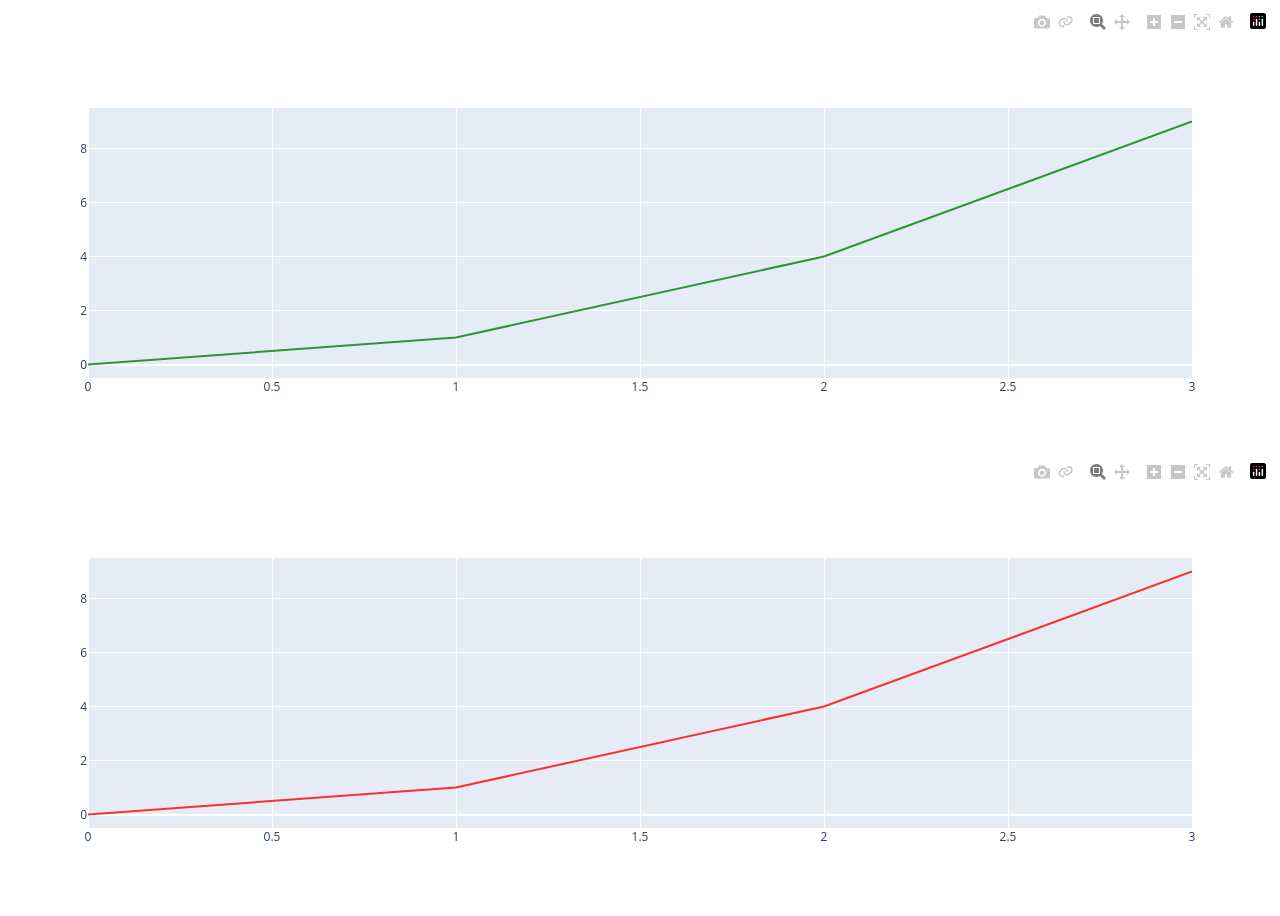
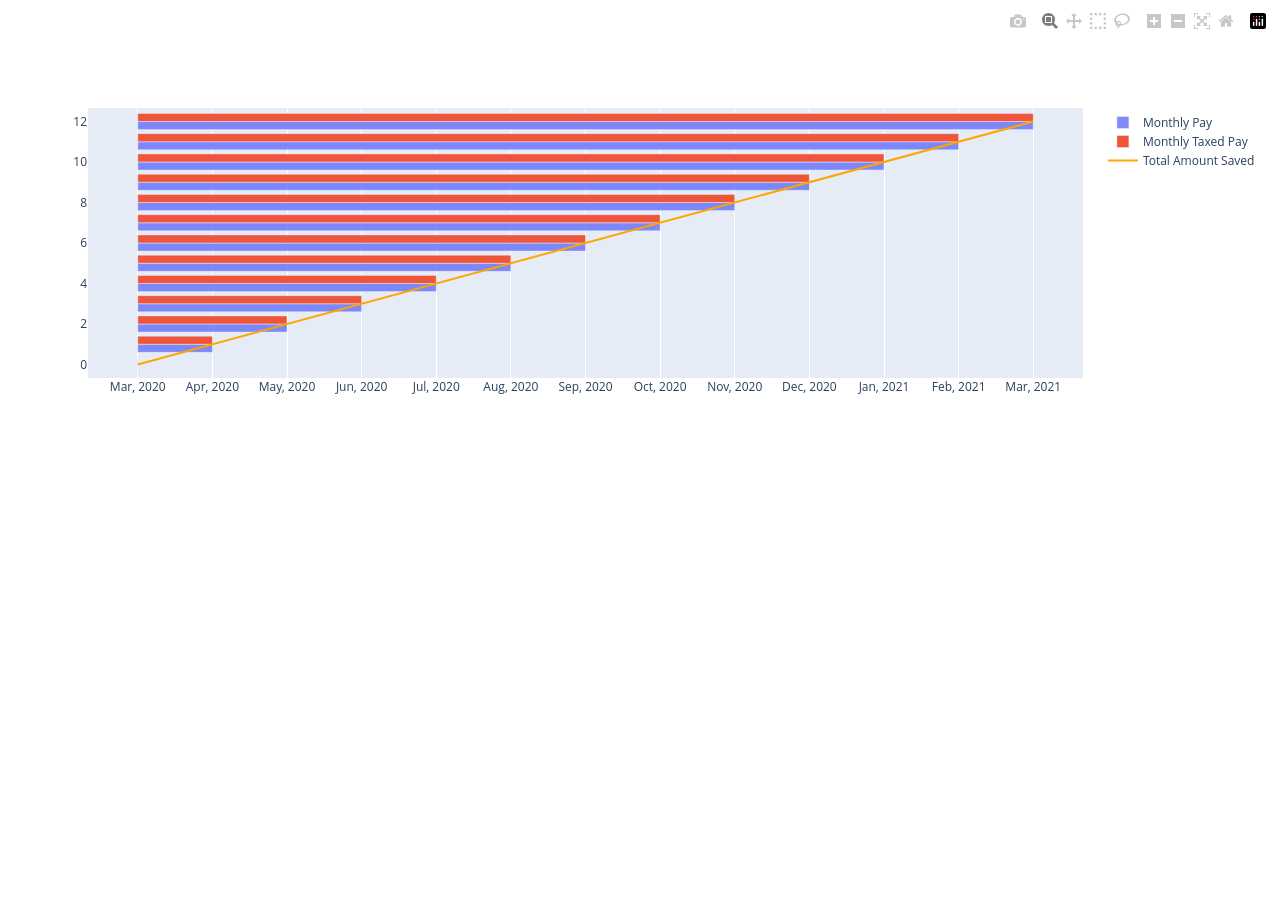
Before and after one commit to Mathnstein/FinanceCalculator, a Django app: page /FinanceMath/ in a window 1280 px wide. After the commit the page ends 394 px from the top, so only its background shows below. Run offline with Django 3.2, Linux system fonts and the light colour scheme; some libraries are stand-ins or nearby versions.

Commit message:
Base plots

```diff
--- a/AppDirectory/FinanceMath/templates/FinanceMath/index.html
+++ b/AppDirectory/FinanceMath/templates/FinanceMath/index.html
@@ -4,14 +4,11 @@
   <meta charset="utf-8">
   <meta name="viewport" content="width=device-width, initial-scale=1">
   <title>Finance Calculator</title>
+  <script src="https://cdn.plot.ly/plotly-latest.min.js"></script>
 </head>
 <body>
   {% autoescape off %}
-  {{ plot_div }}
-  {% endautoescape %}
-
-  {% autoescape off %}
-  {{ plot_div2 }}
+  {{ axis_html }}
   {% endautoescape %}
 </body>
 </html>
--- a/AppDirectory/FinanceMath/views.py
+++ b/AppDirectory/FinanceMath/views.py
@@ -1,23 +1,77 @@
 from django.shortcuts import render
 from django.template import loader
 from plotly.offline import plot
-from plotly.graph_objs import Scatter
+from plotly.graph_objs import Scatter, Bar, Layout
+import numpy as np
+import datetime
+from dateutil.relativedelta import relativedelta
 # Create your views here.
 
 def index(request):
-    x_data = [0,1,2,3]
-    y_data = [x**2 for x in x_data]
-    plot_div = plot([Scatter(x=x_data, y=y_data,
-                        mode='lines', name='test',
-                        opacity=0.8, marker_color='green')],
-               output_type='div')
-    plot_div2 = plot([Scatter(x=x_data, y=y_data,
-                        mode='lines', name='test',
-                        opacity=0.8, marker_color='red')],
-               output_type='div')
+    oToday = datetime.datetime.today()
+    sTimeScale = 'Monthly'
+    fBasePay = 78E3
+    fVariablePayPercent = 12
+    iSteps = 12
+
+    # initial values
+    fInitialSavings = 26*1E3
+    fPercentSaved = 25
+    fPercentRaise = 115
+    fIncomeTaxPercent = 31
+    fBonusTaxPercent = 25
+
+    # Create plotting vectors
+    iSteps = np.arange(iSteps+1)
+    if sTimeScale == 'Yearly':
+        x_axis = iSteps + oToday.year
+        factor = 1
+    elif sTimeScale == 'Monthly':
+        x_axis = [(oToday+relativedelta(months=+inc)).strftime('%b, %Y') for inc in iSteps]
+        factor = 12
+    elif sTimeScale == 'Bi-Weekly':
+        x_axis = [(oToday+relativedelta(weeks=+2.0*inc)).strftime('%d %b, %Y') for inc in iSteps]
+        factor = 26
+
+    Pay = (fBasePay/factor)*(fPercentRaise/100)**(iSteps/factor)
+    Pay = np.around(Pay)
+    TaxedPay = Pay*(1-fIncomeTaxPercent/100)
+    TaxedPay = np.around(TaxedPay)
+
+    Saved = np.cumsum(TaxedPay)*(fPercentSaved/100) + fInitialSavings
+    Saved = np.around(Saved)
+
+    # Plot
+    axis = [
+            Bar(x=x_axis, y=Pay,
+                name=sTimeScale+' Pay',
+                opacity=0.8),
+            Bar(x=x_axis, y=TaxedPay,
+                name =sTimeScale+' Taxed Pay'),
+            Scatter(x=x_axis,y=Saved,
+                    mode = 'lines', name = 'Total Amount Saved',
+                    marker_color='orange')
+            ]
+
+    # layout = {
+    #     title: 'Finances Over Time',
+    #     xaxis: sTimeScale
+    # }
+
+    if sTimeScale == 'Yearly':
+        Bonus = Pay*(fVariablePayPercent/100)
+        Bonus = np.around(Bonus)
+        axis.append(
+            Bar(x = x_axis, y = Bonus,
+                name='Yearly Bonus'
+            )
+        )
+
+    axis_html = plot(axis,
+               output_type='div',
+               include_plotlyjs=False)
 
     context = {
-        'plot_div': plot_div,
-        'plot_div2': plot_div2
+        'axis_html': axis_html
     }
     return render(request, "FinanceMath/index.html", context=context)
```
